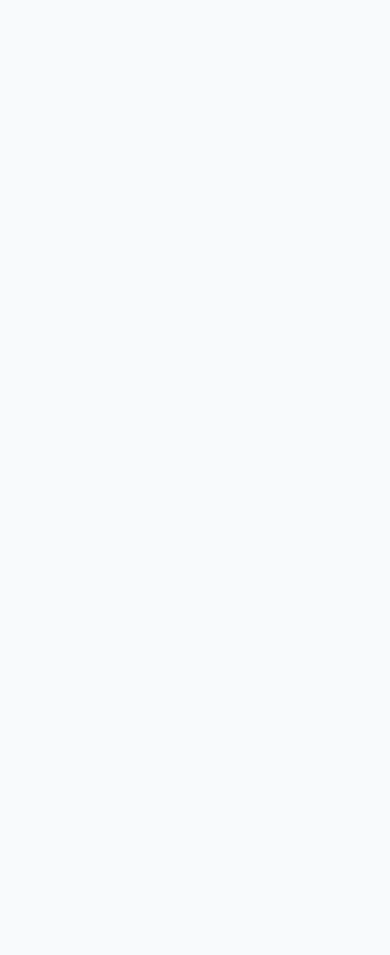
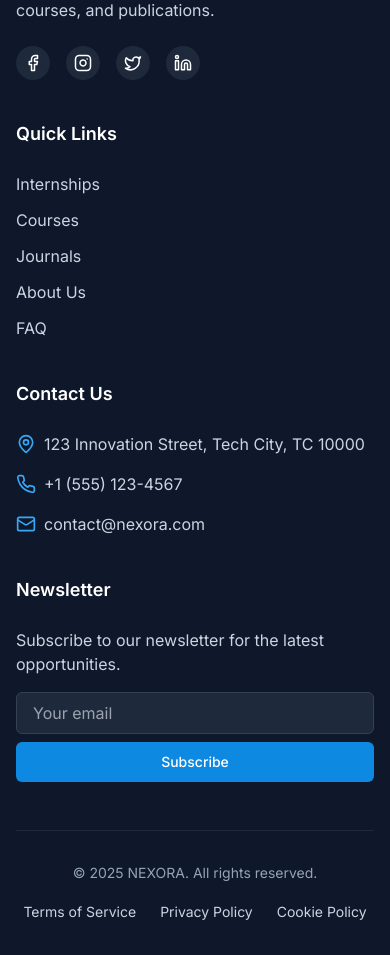
Before and after one commit to subbu6149/Nexora, a React (Vite) app: page / in a window 390 px wide. Shown: the part 7880-8835 px from the top of the page. Before the commit the page ends 7710 px from the top, so only its background shows below. Built offline with nearby package versions, Linux system fonts and the light colour scheme.

Commit message:
Add page footer
Adds a footer section to the page.

```diff
--- /dev/null
+++ b/src/components/Footer.tsx
@@ -0,0 +1,129 @@
+
+import { Facebook, Instagram, Twitter, Linkedin, Mail, Phone, MapPin } from 'lucide-react';
+import { Button } from '@/components/ui/button';
+
+const Footer = () => {
+  const currentYear = new Date().getFullYear();
+
+  return (
+    <footer className="bg-slate-900 text-white pt-16 pb-8">
+      <div className="container mx-auto max-w-7xl px-4 sm:px-6">
+        <div className="grid grid-cols-1 md:grid-cols-2 lg:grid-cols-4 gap-10">
+          {/* Company Info */}
+          <div className="space-y-6">
+            <h3 className="text-2xl font-bold bg-clip-text text-transparent bg-gradient-to-r from-nexora-400 to-nexora-600">
+              NEXORA
+            </h3>
+            <p className="text-slate-300 max-w-xs">
+              Bridging the gap between students and opportunities through
+              quality internships, courses, and publications.
+            </p>
+            <div className="flex space-x-4">
+              <SocialIcon icon={<Facebook size={18} />} href="#" />
+              <SocialIcon icon={<Instagram size={18} />} href="#" />
+              <SocialIcon icon={<Twitter size={18} />} href="#" />
+              <SocialIcon icon={<Linkedin size={18} />} href="#" />
+            </div>
+          </div>
+
+          {/* Quick Links */}
+          <div>
+            <h4 className="text-lg font-semibold mb-6">Quick Links</h4>
+            <ul className="space-y-3">
+              <FooterLink href="#internships">Internships</FooterLink>
+              <FooterLink href="#courses">Courses</FooterLink>
+              <FooterLink href="#journals">Journals</FooterLink>
+              <FooterLink href="#about">About Us</FooterLink>
+              <FooterLink href="#faq">FAQ</FooterLink>
+            </ul>
+          </div>
+
+          {/* Contact */}
+          <div>
+            <h4 className="text-lg font-semibold mb-6">Contact Us</h4>
+            <ul className="space-y-4">
+              <li className="flex items-start">
+                <MapPin className="mr-2 h-5 w-5 text-nexora-400 shrink-0 mt-0.5" />
+                <span className="text-slate-300">123 Innovation Street, Tech City, TC 10000</span>
+              </li>
+              <li className="flex items-center">
+                <Phone className="mr-2 h-5 w-5 text-nexora-400 shrink-0" />
+                <span className="text-slate-300">+1 (555) 123-4567</span>
+              </li>
+              <li className="flex items-center">
+                <Mail className="mr-2 h-5 w-5 text-nexora-400 shrink-0" />
+                <span className="text-slate-300">contact@nexora.com</span>
+              </li>
+            </ul>
+          </div>
+
+          {/* Newsletter */}
+          <div>
+            <h4 className="text-lg font-semibold mb-6">Newsletter</h4>
+            <p className="text-slate-300 mb-4">
+              Subscribe to our newsletter for the latest opportunities.
+            </p>
+            <div className="flex flex-col sm:flex-row gap-2">
+              <input
+                type="email"
+                placeholder="Your email"
+                className="px-4 py-2 rounded-md bg-slate-800 border border-slate-700 focus:outline-none focus:ring-2 focus:ring-nexora-400 text-slate-300"
+              />
+              <Button
+                className="bg-nexora-500 hover:bg-nexora-600 text-white"
+              >
+                Subscribe
+              </Button>
+            </div>
+          </div>
+        </div>
+
+        <div className="border-t border-slate-800 mt-12 pt-8">
+          <div className="flex flex-col md:flex-row justify-between items-center">
+            <p className="text-slate-400 text-sm">
+              © {currentYear} NEXORA. All rights reserved.
+            </p>
+            <div className="flex space-x-6 mt-4 md:mt-0">
+              <FooterLink href="#terms" small>Terms of Service</FooterLink>
+              <FooterLink href="#privacy" small>Privacy Policy</FooterLink>
+              <FooterLink href="#cookies" small>Cookie Policy</FooterLink>
+            </div>
+          </div>
+        </div>
+      </div>
+    </footer>
+  );
+};
+
+// Helper components
+const SocialIcon = ({ icon, href }: { icon: React.ReactNode; href: string }) => (
+  <a
+    href={href}
+    className="bg-slate-800 hover:bg-nexora-500 p-2 rounded-full transition-colors duration-300"
+  >
+    {icon}
+  </a>
+);
+
+const FooterLink = ({
+  href,
+  children,
+  small = false
+}: {
+  href: string;
+  children: React.ReactNode;
+  small?: boolean;
+}) => (
+  <li className={small ? "inline" : ""}>
+    <a
+      href={href}
+      className={`text-slate-300 hover:text-nexora-400 transition-colors duration-300 ${
+        small ? "text-sm" : ""
+      }`}
+    >
+      {children}
+    </a>
+  </li>
+);
+
+export default Footer;
--- a/src/pages/Index.tsx
+++ b/src/pages/Index.tsx
@@ -4,6 +4,7 @@ import Hero from '../components/Hero';
 import Features from '../components/Features';
 import Internships from '../components/Internships';
 import Courses from '../components/Courses';
+import Footer from '../components/Footer';
 
 const Index = () => {
   return (
@@ -13,6 +14,7 @@ const Index = () => {
       <Features />
       <Internships />
       <Courses />
+      <Footer />
     </div>
   );
 };
```
